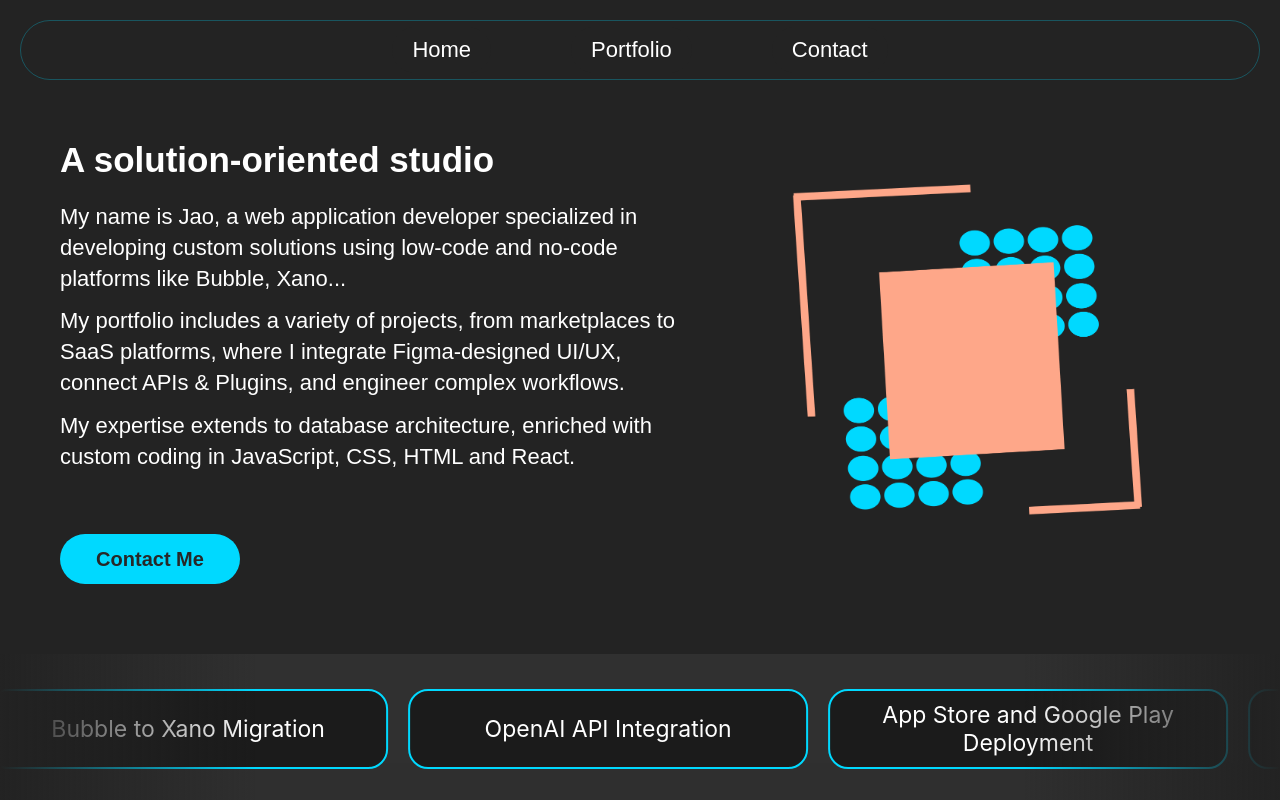
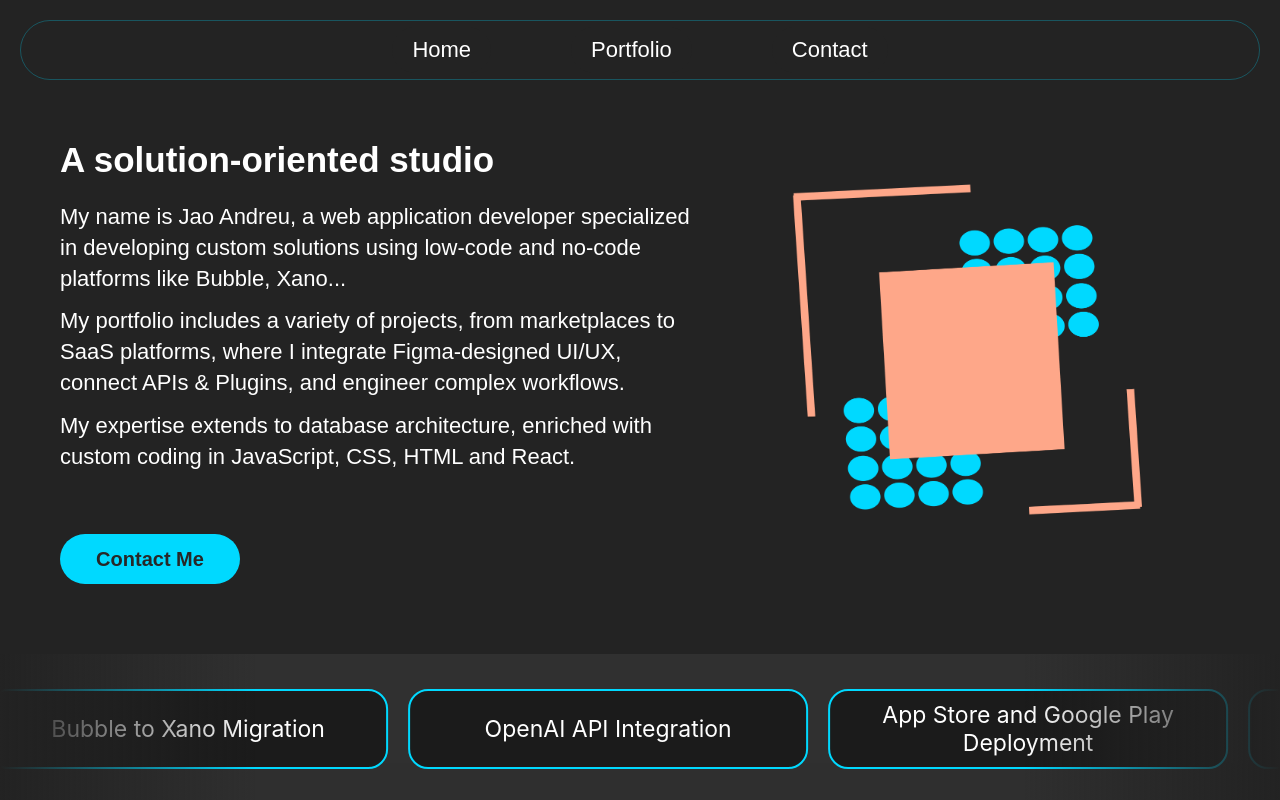
Before and after one commit to Jaoandreu/portfolio, a React (Create React App) app: page / in a window 1280 px wide. Shown: the top 800 px of the page. Built offline with nearby package versions, Linux system fonts and the light colour scheme.

Commit message:
Testing a feature

```diff
--- a/src/Description.js
+++ b/src/Description.js
@@ -3,7 +3,7 @@ import './Description.css';
 
 const Description = () => {
     // Assuming your description is a constant string as mentioned
-  const partOne = "My name is Jao, a web application developer specialized in developing custom solutions using low-code and no-code platforms like Bubble, Xano...";
+  const partOne = "My name is Jao Andreu, a web application developer specialized in developing custom solutions using low-code and no-code platforms like Bubble, Xano...";
   const partTwo = "My portfolio includes a variety of projects, from marketplaces to SaaS platforms, where I integrate Figma-designed UI/UX, connect APIs & Plugins, and engineer complex workflows.";
   const partThree = "My expertise extends to database architecture, enriched with custom coding in JavaScript, CSS,  HTML and React."
     return (
```
